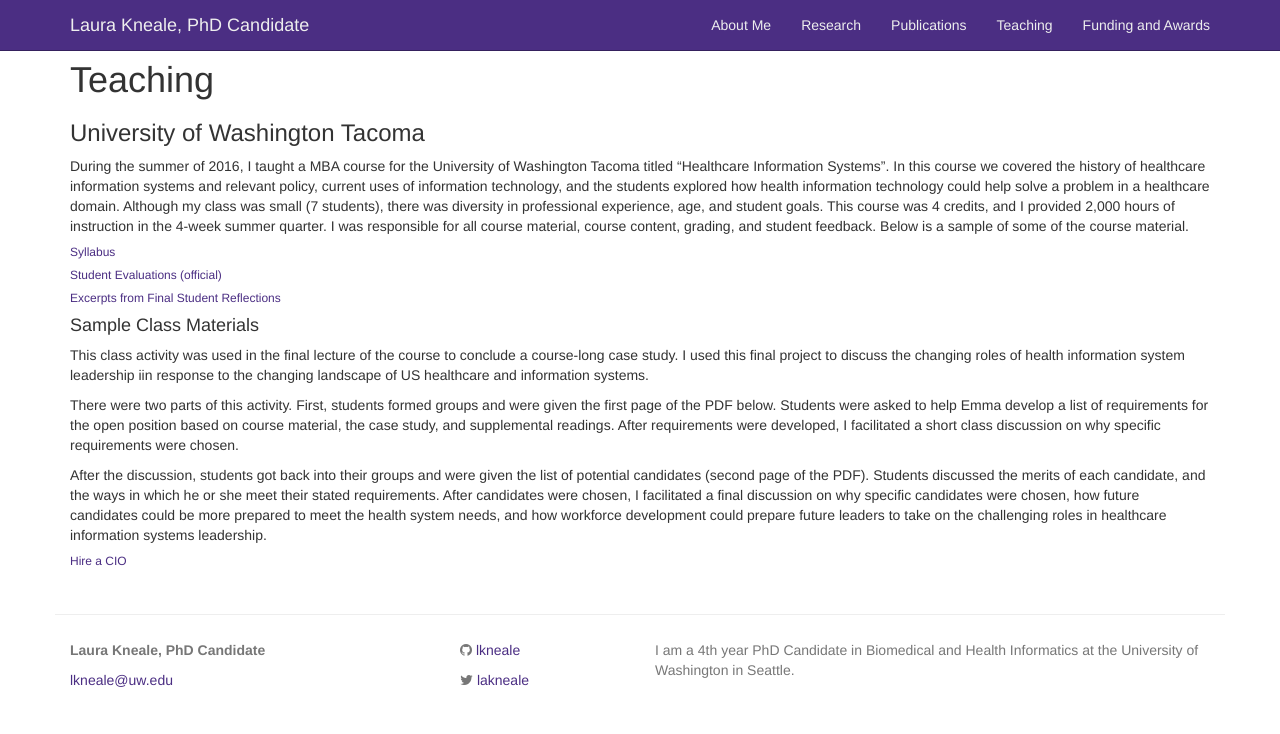
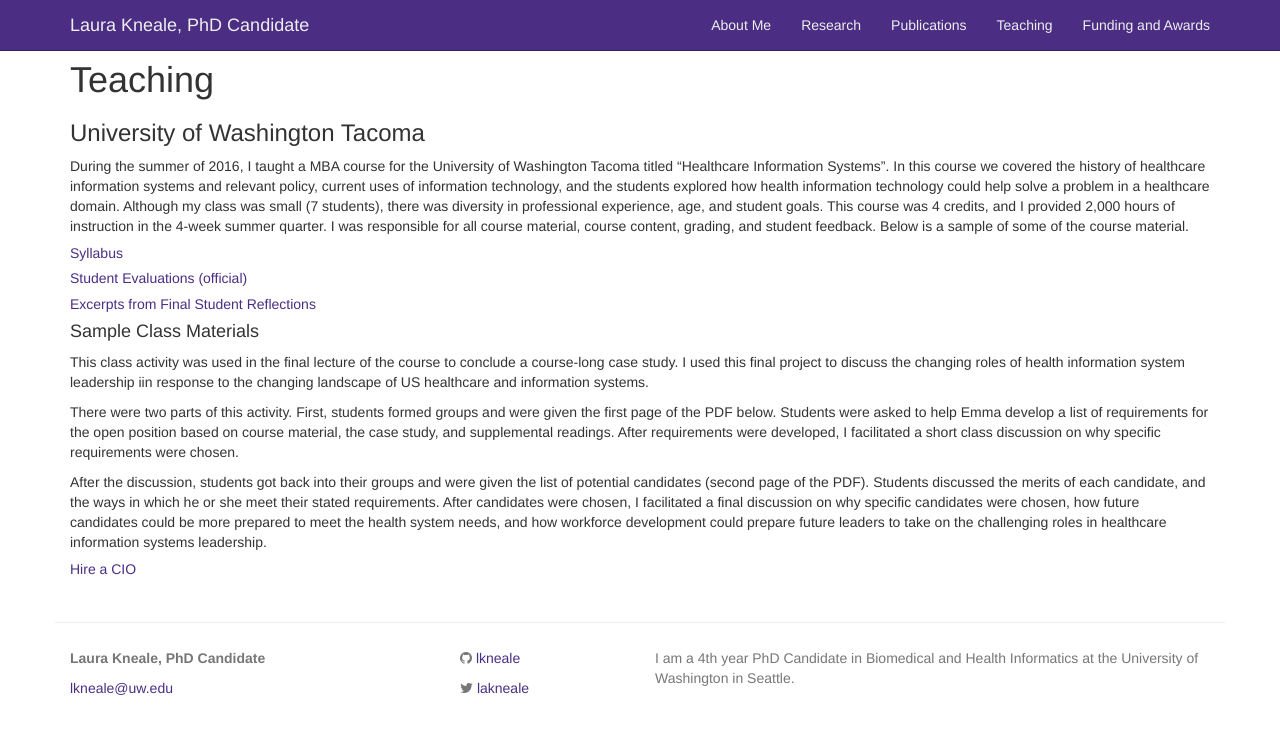
Before and after one commit to lkneale/lkneale.github.io, a Jekyll site: the page built from teaching.md, in a window 1280 px wide. Shown: the top 734 px of the page. Built offline with Jekyll 4.4.1, drawn with Linux system fonts in a browser that asks for light colours.

```diff
--- a/teaching.md
+++ b/teaching.md
@@ -6,11 +6,11 @@ permalink: /teaching/
 ### University of Washington Tacoma
 During the summer of 2016, I taught a MBA course for the University of Washington Tacoma titled "Healthcare Information Systems". In this course we covered the history of healthcare information systems and relevant policy, current uses of information technology, and the students explored how health information technology could help solve a problem in a healthcare domain. Although my class was small (7 students), there was diversity in professional experience, age, and student goals. This course was 4 credits, and I provided 2,000 hours of instruction in the 4-week summer quarter. I was responsible for all course material, course content, grading, and student feedback. Below is a sample of some of the course material.
 
-###### <a href="/images/Tacoma Syllabus.pdf" target="_blank">Syllabus
+##### <a href="/images/Tacoma Syllabus.pdf" target="_blank">Syllabus
 
-###### <a href="/images/Course Evaluation.pdf" target="_blank">Student Evaluations (official)
+##### <a href="/images/Course Evaluation.pdf" target="_blank">Student Evaluations (official)
 
-###### <a href="/images/class comments.pdf" target="_blank">Excerpts from Final Student Reflections
+##### <a href="/images/class comments.pdf" target="_blank">Excerpts from Final Student Reflections
 
 #### Sample Class Materials
 This class activity was used in the final lecture of the course to conclude a course-long case study. I used this final project to discuss the changing roles of health information system leadership iin response to the changing landscape of US healthcare and information systems.
@@ -19,4 +19,4 @@ There were two parts of this activity. First, students formed groups and were gi
 
 After the discussion, students got back into their groups and were given the list of potential candidates (second page of the PDF). Students discussed the merits of each candidate, and the ways in which he or she meet their stated requirements. After candidates were chosen, I facilitated a final discussion on why specific candidates were chosen, how future candidates could be more prepared to meet the health system needs, and how workforce development could prepare future leaders to take on the challenging roles in healthcare information systems leadership.
 
-###### <a href="/images/Pick a CIO.pdf" target="_blank">Hire a CIO
+##### <a href="/images/Pick a CIO.pdf" target="_blank">Hire a CIO
```
